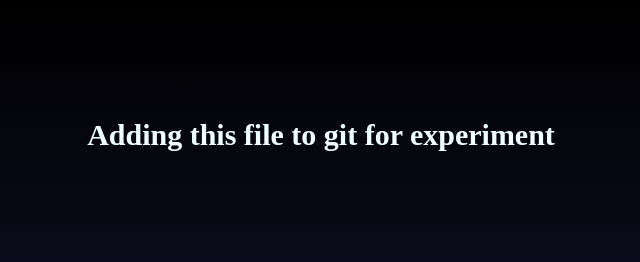
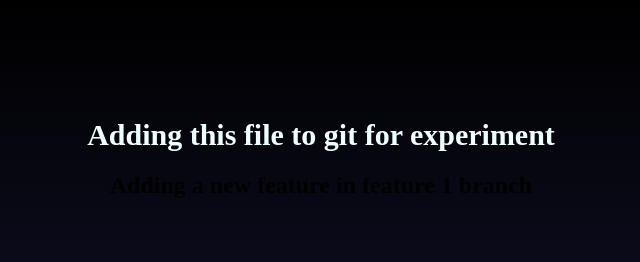
Before and after one commit to Kaushik0621/localrepoforexp, a plain HTML site: page index.html in a window 1280 px wide. Shown: the top 262 px of the page, 319-959 px from the left. Drawn offline with Linux system fonts and the light colour scheme.

Commit message:
Add new feature branch

```diff
--- a/index.html
+++ b/index.html
@@ -4,5 +4,6 @@
     <body>
         <br/><br/><br/><br/><br/>
        <center> <h1>Adding this file to git for experiment</h1></center>
+       <center><h2> Adding a new feature in feature 1 branch</h2></center>
     </body>
 </html>
```
